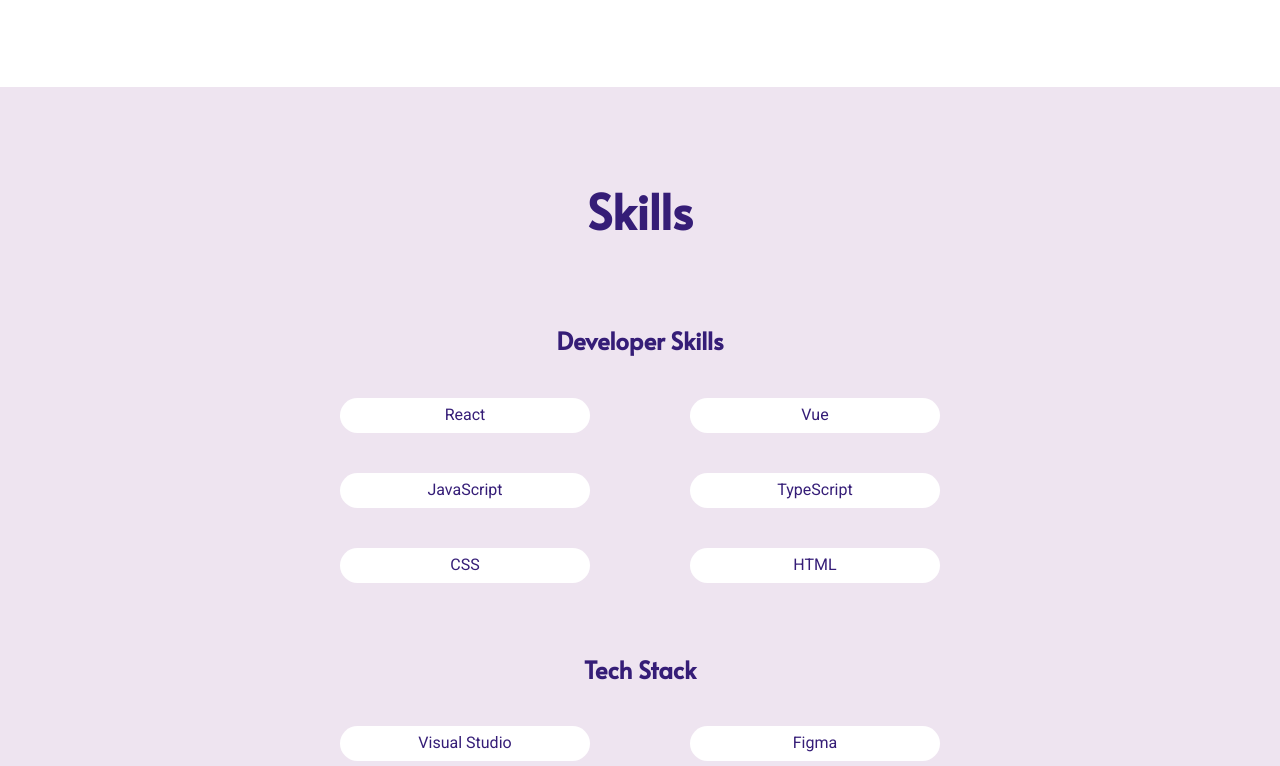
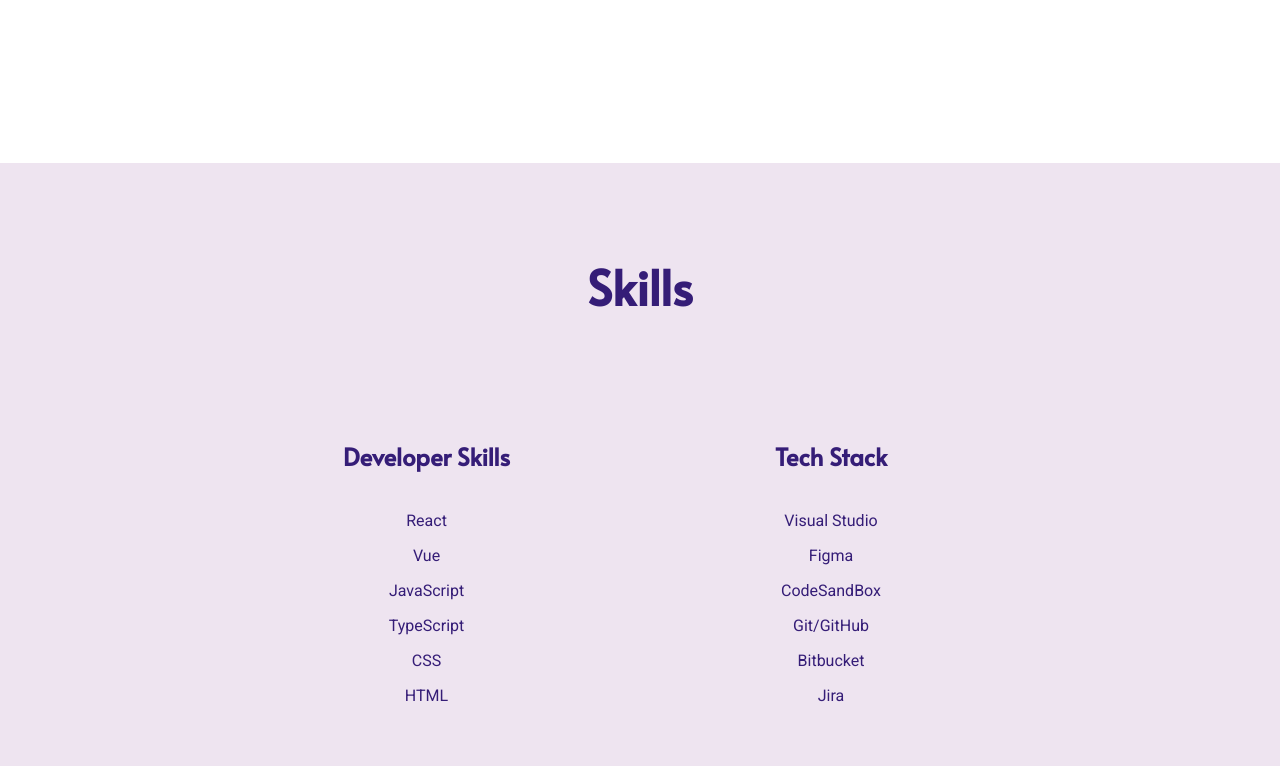
Before and after one commit to mathum49/portfolio-2024, a website: page index.html in a window 1280 px wide. Shown: the part 1614-2380 px from the top of the page. Drawn offline with Linux system fonts and the light colour scheme.

Commit message:
Styling skills section

```diff
--- a/index.html
+++ b/index.html
@@ -4,7 +4,7 @@
 <head>
   <meta charset="utf-8">
   <title>Mathilde's Portfolio</title>
-  <meta name="description" content="">
+  <meta name="description" content="Website referencing Front-end development projects and skills ">
   <meta name="viewport" content="width=device-width, initial-scale=1">
 
   <link rel="stylesheet" href="styles.css" />
@@ -193,7 +193,7 @@
       </div>
     </div>
 
-      <p class="copyright">Copyright 2022 | Mathilde Humeau</p>
+      <p class="copyright">Copyright 2024 | Mathilde Humeau</p>
     </div>
   </section>
 
--- a/styles.css
+++ b/styles.css
@@ -19,7 +19,6 @@
 
 header {
 background-color: #E8F0E4;
-min-height: 100vh;
 }
 
 .intro{
@@ -166,6 +165,18 @@
 margin: 20px 0;
 }
 
+.skill-list{
+  display: flex;
+  justify-content: space-between;
+  flex-wrap: wrap;
+}
+
+.tech, .dev {
+  display: flex;
+  flex-direction: column;
+  margin-right: 50px;
+}
+
 .skills h4{
 margin: 20px 0
 }
@@ -174,20 +185,13 @@
 padding: 0;
 display: flex;
 flex-direction: column;
-align-items: center;
 }
 
 .skills ul li {
-margin-bottom: 20px;
-width: 200px;
-justify-content: center;
+margin: 0;
 text-align: center;
-background-color: white;
 list-style: none;
 height: 35px;
-display: flex;
-align-items: center;
-border-radius: 25px;
 }
 
 /* About styling */
@@ -291,19 +295,6 @@
   width: 80%;
 }
 
-.skills ul {
-  padding: 0;
-  display: flex;
-  flex-direction: row;
-  align-items: baseline;
-  justify-content: center;
-  flex-wrap: wrap;
-}
-
-.skills ul li {
-    width: 250px;
-    margin: 20px 50px;
-}
 
 .about img {
     padding: 50px;
@@ -381,6 +372,7 @@
 
 .skills {
   padding-bottom: 100px;
+  margin: 150px 0;
 }
 
 .skill-list{
```
Also changed, not shown: README.md.
